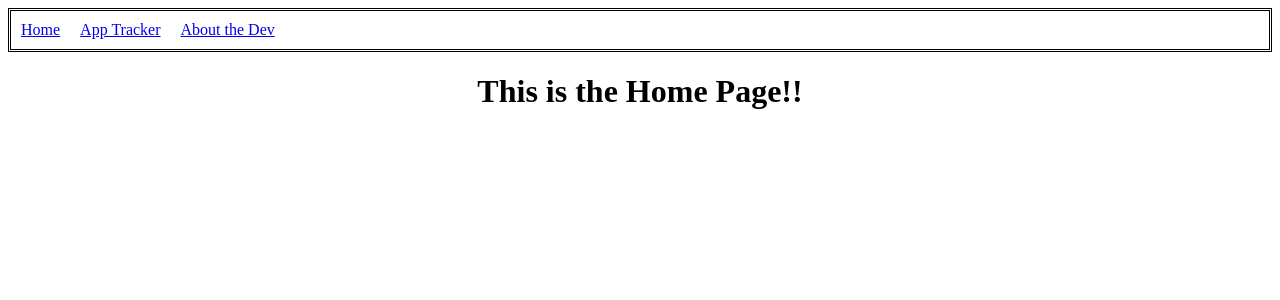
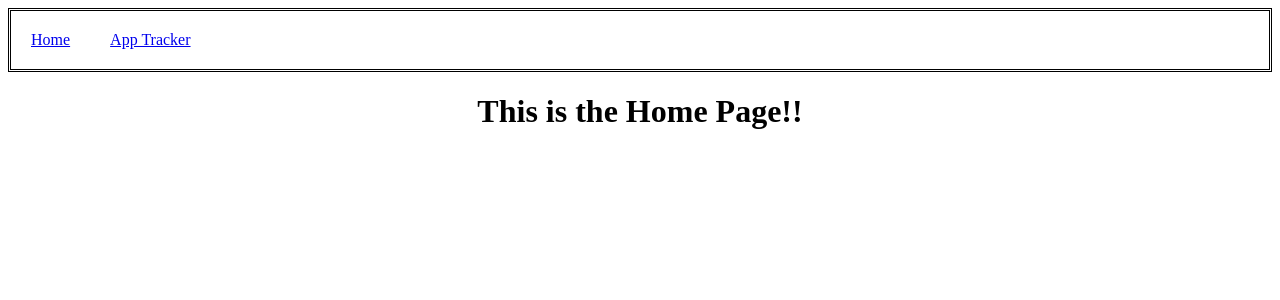
Before and after one commit to Nevjon12/nevjon12.github.io, a React (Vite) app: page / in a window 1280 px wide. Shown: the top 300 px of the page. Built offline with nearby package versions, Linux system fonts and the light colour scheme.

Commit message:
Switched from BrowserRouter to HashRouter for gh-pages compatibility

```diff
--- a/src/App.tsx
+++ b/src/App.tsx
@@ -1,4 +1,7 @@
+import { Routes, Route } from 'react-router-dom'
 import './App.css'
+import AppTrackerContainer from './client/ApplicationTrackerApp/AppTrackerContainer'
+import HomePage from './client/OtherApp/HomePage'
 
 
 function App() {
@@ -6,9 +9,12 @@ function App() {
 
 
   return (
-  <>
-    <div className='root' />
-  </>
+    <>
+      <Routes>
+        <Route path="/" element={<HomePage/>} />
+        <Route path="/apptracker" element={<AppTrackerContainer/>} />
+      </Routes>
+    </>
   )
 }
 
--- a/src/client/ApplicationTrackerApp/AppTrackerContainer.tsx
+++ b/src/client/ApplicationTrackerApp/AppTrackerContainer.tsx
@@ -1,6 +1,5 @@
 import ApplicationContainer from "./containers/ApplicationContainer";
 import InputContainer from "./containers/InputContainer";
-import NavBar from "../NavBar";
 import { useEffect, useState } from "react";
 import Notes from "./components/Notes";
 
--- a/src/client/NavBar.tsx
+++ b/src/client/NavBar.tsx
@@ -1,3 +1,6 @@
+import { Link } from "react-router-dom"
+
+
 export default function NavBar(){
 
 
@@ -5,10 +8,8 @@ export default function NavBar(){
   return(
 
     <div className="navbar">
-      <a href="/">Home</a>
-      <a href="/apptracker">App Tracker</a>
-      <a href="/about">About the Dev</a>
-
+      <a> <Link to="/">Home </Link></a>
+      <a> <Link to="/apptracker"> App Tracker </Link></a>
     </div>
 
   )
--- a/src/main.tsx
+++ b/src/main.tsx
@@ -1,29 +1,17 @@
 import React from 'react'
 import ReactDOM from 'react-dom/client'
 import {
-  createBrowserRouter,
-  RouterProvider,
+  HashRouter,
 } from "react-router-dom";
 import './index.css'
-import AppTrackerContainer from './client/ApplicationTrackerApp/AppTrackerContainer.tsx';
 import NavBar from './client/NavBar.tsx';
-import HomePage from './client/OtherApp/HomePage.tsx';
-
-const router = createBrowserRouter([
-  {
-    path: "/",
-    element: <HomePage/>
-  },
-  {
-    path: "/apptracker",
-    element: <AppTrackerContainer/>
-  }
-]);
+import App from './App.tsx';
 
 
-ReactDOM.createRoot(document.getElementById("root")).render(
-  <React.StrictMode>
-    <NavBar/>
-    <RouterProvider router={router} />
-  </React.StrictMode>
+const root = ReactDOM.createRoot(document.getElementById('root'));
+  root.render(
+    <HashRouter>
+      <NavBar/>
+      <App />
+    </HashRouter>
 );
```
